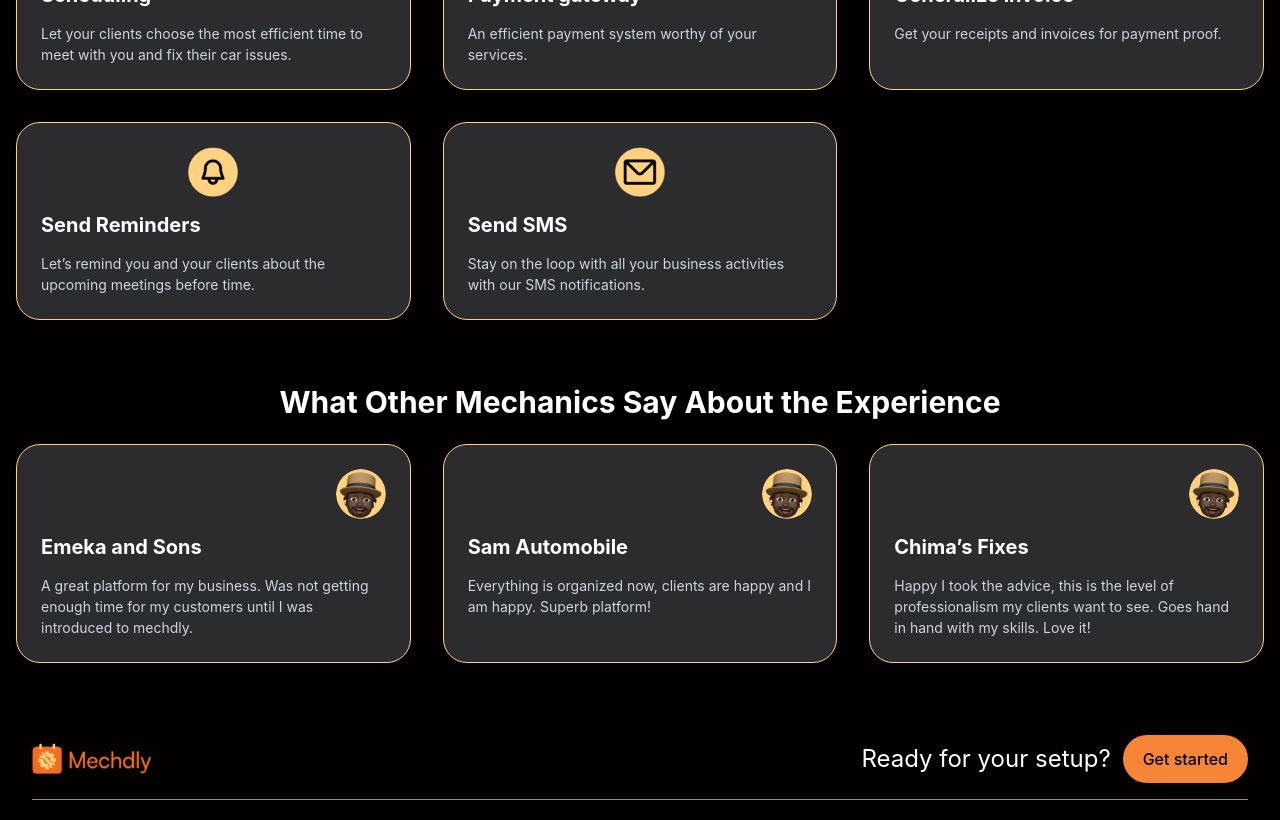
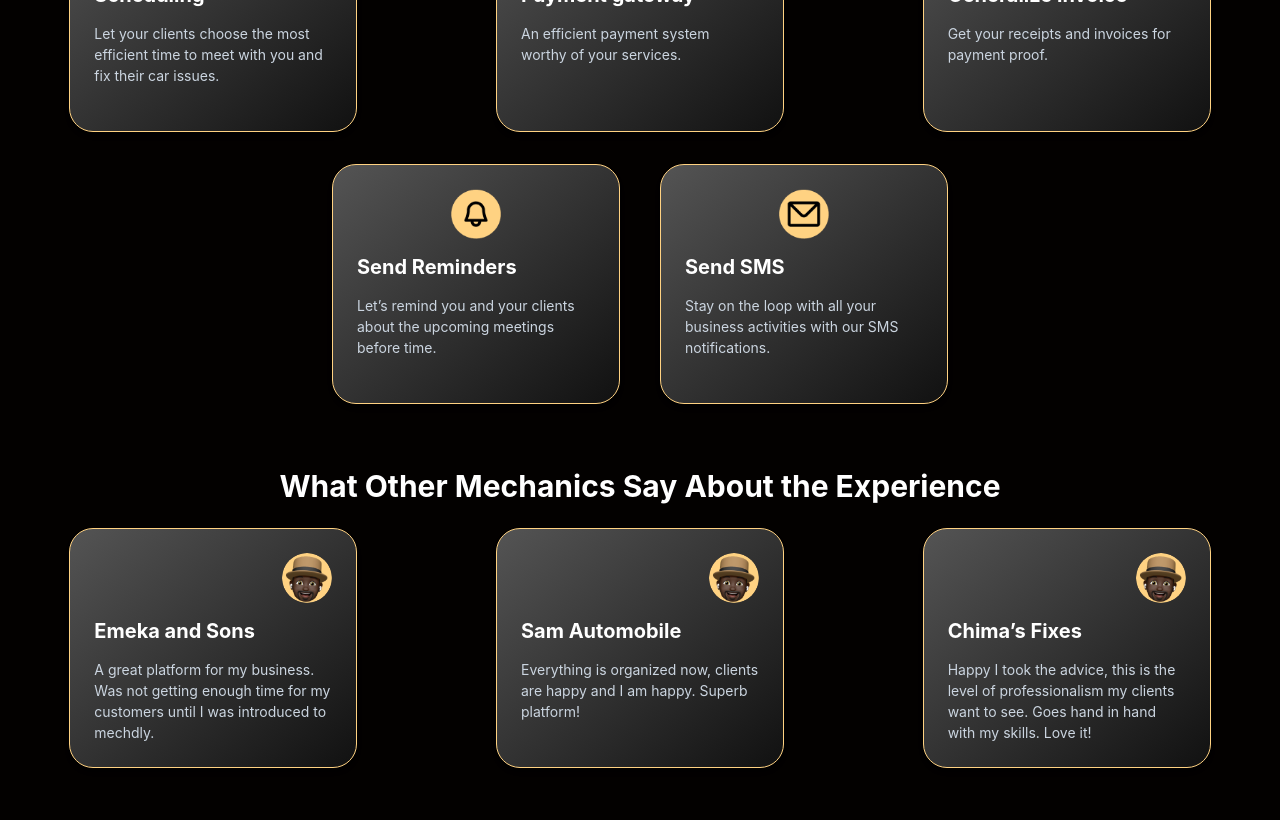
Before and after one commit to denzubechi/mechdly, a React (Create React App) app: page / in a window 1280 px wide. Shown: the part 1940-2760 px from the top of the page. Built offline with nearby package versions, Linux system fonts and the light colour scheme.

Commit message:
fix/calender iss

```diff
--- a/src/components/landing_page_components/CTA.tsx
+++ b/src/components/landing_page_components/CTA.tsx
@@ -8,7 +8,7 @@ const CTA = () => {
           <img className="w-full dark:hidden" src={CTAIMG} alt="dashboard image" />
           <img className="w-full hidden dark:block" src={CTAIMG} alt="dashboard image" />
           <div className="mt-4 md:mt-0">
-            <h2 className="mb-4 text-4xl tracking-tight font-extrabold text-white">
+            <h2 className="mb-4 text-3xl lg:text-4xl tracking-tight font-extrabold text-white">
               Let your customers know what time is available in a day!
             </h2>
             <div className="flex">
@@ -24,7 +24,7 @@ const CTA = () => {
 
         <div className="gap-8 items-center py-8 px-4 mx-auto max-w-screen-xl xl:gap-16 md:grid md:grid-cols-2 sm:py-16 lg:px-6">
           <div className="mt-4 md:mt-0 order-2 md:order-1">
-            <h2 className="mb-4 text-4xl tracking-tight font-bold text-white">
+            <h2 className="mb-4 text-3xl lg:text-4xl tracking-tight font-bold text-white">
             Send reminders,SMS and invoices to customers.
             </h2>
             <div className="flex my-0 sm:my-4">
--- a/src/components/landing_page_components/Footer.tsx
+++ b/src/components/landing_page_components/Footer.tsx
@@ -15,18 +15,6 @@ const Footer = () => {
                 href: 'javascript:void()',
                 name: 'Partners & Affiliates'
             },
-            {
-              href: 'javascript:void()',
-              name: ''
-          },
-          {
-            href: 'javascript:void()',
-            name: ''
-        },
-        {
-            href: 'javascript:void()',
-            name: ''
-        },
 
 
         ],
@@ -46,18 +34,7 @@ const Footer = () => {
                 href: 'javascript:void()',
                 name: 'Pricing'
             },
-            {
-              href: 'javascript:void()',
-              name: ''
-          },
-          {
-            href: 'javascript:void()',
-            name: ''
-        },
-        {
-            href: 'javascript:void()',
-            name: ''
-        },
+
         ],
     },
     {
--- a/src/components/landing_page_components/Hero.tsx
+++ b/src/components/landing_page_components/Hero.tsx
@@ -7,7 +7,7 @@ const Hero: React.FC = () => {
     <section className="">
       <div className="grid w-full px-4 lg:px-0 py-8 mx-auto lg:gap-8 xl:gap-0 lg:py-16 lg:grid-cols-12">
         <div className="mr-auto lg:pl-4   place-self-center lg:col-span-7">
-          <h1 className="max-w-2xl mb-4   tracking-tight leading-none text-4xl md:text-5xl xl:text-6xl text-white">
+          <h1 className="max-w-2xl mb-4   tracking-tight leading-none text-5xl md:text-5xl xl:text-6xl text-white">
             Schedule,<br />
             Make Payments, & <br />
             Send invoice to <br />
--- a/src/components/landing_page_components/Services.tsx
+++ b/src/components/landing_page_components/Services.tsx
@@ -20,23 +20,21 @@ const Services = () => {
         <Heading size="lg" mb={6} color="white">
           SERVICES WE OFFER
         </Heading>
-        <div
-          className={`grid gap-8 ${
-            services.length === 5 ? "lg:grid-cols-2 xl:grid-cols-3" : "md:grid-cols-2 lg:grid-cols-3"
-          }`}
-        >
-          {services.map((service, index) => (
+
+        {/* First Grid with 3 items */}
+        <div className="grid gap-8 md:grid-cols-2 lg:grid-cols-3">
+          {services.slice(0, 3).map((service) => (
             <Box
               key={service.title}
               p={6}
-              bg="#2c2c2e"
               border="1px"
               borderColor="#FFD282"
               borderRadius="3xl"
               shadow="md"
               textAlign="left"
+              style={{background:"linear-gradient(to bottom right, #545454, #111)", width:"100%", maxWidth:"18rem", height:'15rem'}}
               position="relative"
-              className={services.length === 5 && index >= 3 ? " lg:mx-auto" : ""}
+              mx="auto"
             >
               <Image
                 src={service.image}
@@ -54,6 +52,40 @@ const Services = () => {
             </Box>
           ))}
         </div>
+
+        {/* Second Grid with 2 items, centered on larger screens */}
+        <div className="grid gap-8 mt-8 md:grid-cols-2 lg:w-1/2 lg:mx-auto">
+          {services.slice(3).map((service) => (
+            <Box
+              key={service.title}
+              p={6}
+              border="1px"
+              borderColor="#FFD282"
+              borderRadius="3xl"
+              shadow="md"
+              textAlign="left"
+              style={{background:"linear-gradient(to bottom right, #545454, #111)", width:"100%", maxWidth:"18rem", height:'15rem'}}
+              position="relative"
+              mx="auto"
+            >
+              <Image
+                src={service.image}
+                alt={`${service.title} image`}
+                mx="auto"
+                boxSize="50px"
+                mb={4}
+              />
+              <Heading size="md" mb={4} color="white">
+                {service.title}
+              </Heading>
+              <Text color="gray.300" fontSize="sm">
+                {service.desc}
+              </Text>
+            </Box>
+          ))}
+        </div>
+
+        <span className="blur"></span>
       </div>
     </section>
   );
--- a/src/components/landing_page_components/Testimonials.tsx
+++ b/src/components/landing_page_components/Testimonials.tsx
@@ -1,38 +1,63 @@
-import React from 'react'
-import { Heading,Text,Box,Image } from '@chakra-ui/react'
+import React from 'react';
+import { Heading, Text, Box, Image } from '@chakra-ui/react';
 import testimonialImage from '../../assets/img/TESTIMONIAL.png'; // Import the image
 
 const Testimonials = () => {
   return (
     <div>
-
       <section className="bg-[#030100] py-8">
         <div className="max-w-screen-xl px-4 mx-auto text-center">
           <Heading size="lg" mb={6} color="white">
             What Other Mechanics Say About the Experience
           </Heading>
-      <div className="grid gap-8 lg:grid-cols-3 md:grid-cols-2">
+          <div className="grid gap-8 lg:grid-cols-3 md:grid-cols-2 sm:grid-cols-1">
             {[
               { name: 'Emeka and Sons', text: 'A great platform for my business. Was not getting enough time for my customers until I was introduced to mechdly.' },
               { name: 'Sam Automobile', text: 'Everything is organized now, clients are happy and I am happy. Superb platform!' },
               { name: 'Chima’s Fixes', text: 'Happy I took the advice, this is the level of professionalism my clients want to see. Goes hand in hand with my skills. Love it!' },
             ].map((testimonial) => (
-            <Box key={testimonial.name} p={6} bg="#2c2c2e" border="1px" borderColor="#FFD282" borderRadius="3xl" shadow="md" textAlign="left" position="relative">
+              <Box
+                key={testimonial.name}
+                p={6}
+                style={{
+                  background: "linear-gradient(to bottom right, #545454, #111)",
+                  width: "100%",
+                  height: 'auto',
+                  maxWidth: "18rem"
+                }}
+                border="1px"
+                borderColor="#FFD282"
+                borderRadius="3xl"
+                shadow="md"
+                textAlign="left"
+                position="relative"
+                mx="auto" // Centers the box horizontally
+              >
                 <div className="flex">
                   <div className="ml-auto">
-                    <Image src={testimonialImage} alt="testimonial image" className='inline-flex items-center justify-center' mb={4}  borderRadius="full" boxSize="50px" />
-
+                    <Image
+                      src={testimonialImage}
+                      alt="testimonial image"
+                      className="inline-flex items-center justify-center"
+                      mb={4}
+                      borderRadius="full"
+                      boxSize="50px"
+                    />
                   </div>
                 </div>
-                <Heading size="md" mb={4} color="white">{testimonial.name}</Heading>
-              <Text color="gray.300" fontSize="sm">{testimonial.text}</Text>
+                <Heading size="md" mb={4} color="white">
+                  {testimonial.name}
+                </Heading>
+                <Text color="gray.300" fontSize="sm">
+                  {testimonial.text}
+                </Text>
               </Box>
             ))}
           </div>
         </div>
       </section>
     </div>
-  )
-}
+  );
+};
 
-export default Testimonials
+export default Testimonials;
--- a/src/index.css
+++ b/src/index.css
@@ -11,7 +11,17 @@
   font-weight: normal;
   font-style: normal;
 }
-
+.blur {
+  background-color: #4a2f1d;
+  border-radius: 100px;
+  filter: blur(100px);
+  height: 20rem;
+  position: absolute;
+  top: 12rem;
+  transform: translate(100%, -50%);
+  width: 20rem;
+  z-index: -1;
+}
 
 body {
   margin: 0;
```
Lines whose indentation alone changed are shown as unchanged.
